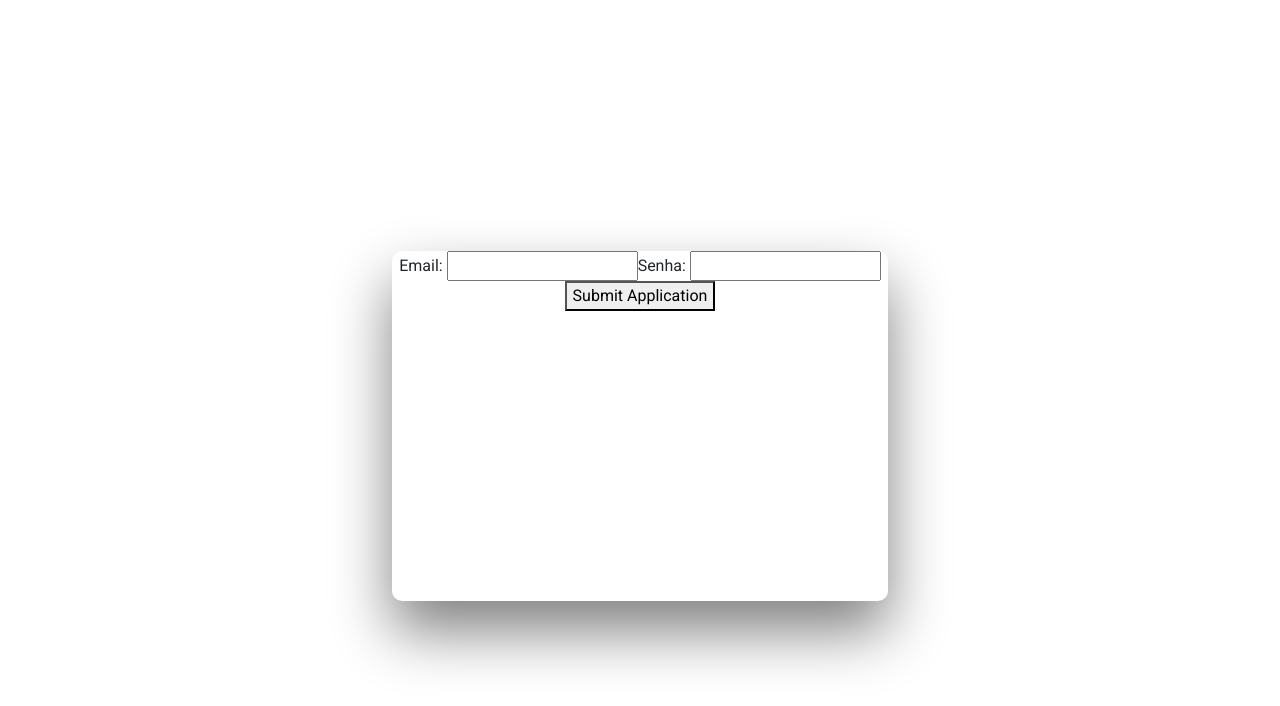
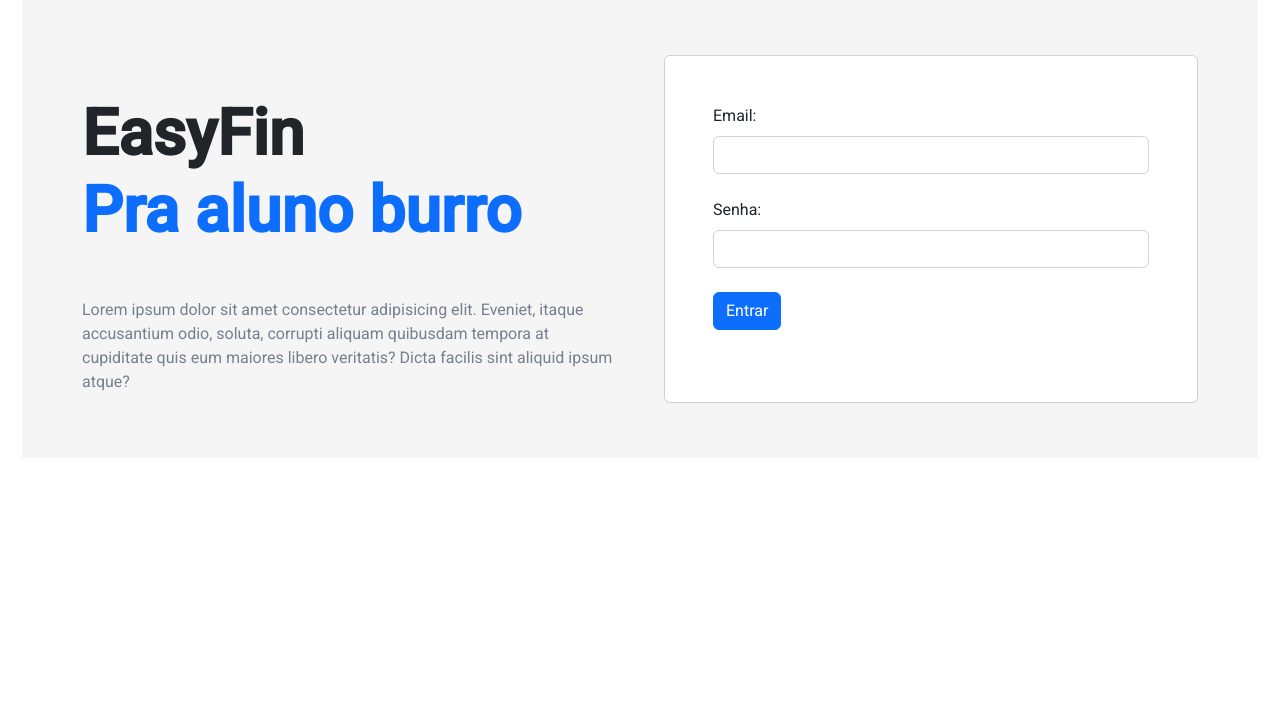
Before and after one commit to arthurrivas/spa-easy-fin, an Angular app: page /login in a window 1280 px wide. Shown: the top 706 px of the page. Built offline with nearby package versions, Linux system fonts and the light colour scheme.

Commit message:
alterado estilo da pagina

```diff
--- a/src/app/components/authenticated/base/base.component.html
+++ b/src/app/components/authenticated/base/base.component.html
@@ -1,14 +1,13 @@
 <!DOCTYPE html>
 <html lang="en">
   <head>
-  <meta charset="UTF-8">
-  <meta http-equiv="X-UA-Compatible" content="IE=edge">
-  <meta name="viewport" content="width=device-width, initial-scale=1.0">
+    <meta charset="UTF-8" />
+    <meta http-equiv="X-UA-Compatible" content="IE=edge" />
+    <meta name="viewport" content="width=device-width, initial-scale=1.0" />
     <title>Easy-fin</title>
   </head>
   <body>
-
-  <mat-sidenav-container  class="sidenav-container">
+    <mat-sidenav-container class="sidenav-container">
       <mat-sidenav #sidenav mode="side" [(opened)]="opened" class="mat-sidenav">
         <mat-list-item routerLink="/profile">
           <p>Meu perfil</p>
@@ -19,15 +18,21 @@
       </mat-sidenav>
 
       <mat-sidenav-content>
-      <mat-toolbar class="mat-toolbar">
-        <button (click)="opened= !opened"><mat-icon>menu</mat-icon></button>
+        <mat-toolbar class="navbar navbar-light bg-light justify-content-between">
+          <button class="btn btn-light" (click)="opened = !opened">
+            <!-- <mat-icon>menu</mat-icon> -->
+            menu
+          </button>
+          <div class="form-inline my-2 my-lg-0">
+            <button type="button" class="btn btn-secondary">Sair</button>
+          </div>
         </mat-toolbar>
         <div class="main-router">
           <router-outlet></router-outlet>
         </div>
       </mat-sidenav-content>
 
-   --></mat-sidenav-container>
-
+      --></mat-sidenav-container
+    >
   </body>
 </html>
--- a/src/app/components/authenticated/profile/profile.component.ts
+++ b/src/app/components/authenticated/profile/profile.component.ts
@@ -1,6 +1,6 @@
 import { Component, OnInit } from '@angular/core';
-import { UserModel } from 'src/app/models/user-model';
-import { AuthService } from 'src/app/service/Auth.service';
+import { UserModel } from 'app/models/user-model';
+import { AuthService } from 'app/service/Auth.service';
 
 @Component({
   selector: 'app-profile',
--- a/src/app/components/open/base/base.component.html
+++ b/src/app/components/open/base/base.component.html
@@ -7,7 +7,7 @@
     <title>Easy-fin</title>
   </head>
   <body>
-    <div class="main-router">
+    <div>
       <router-outlet></router-outlet>
     </div>
   </body>
--- a/src/app/components/open/login/login.component.css
+++ b/src/app/components/open/login/login.component.css
@@ -1,33 +1,7 @@
-
 .main-content{
     display: flex;
     justify-content: center;
     align-items: center;
-
+    margin: 0;
+    height: 100%;
 }
-.content-form {
-    border-radius: 10px;
-    background: #fff;
-    box-shadow: 0 30px 60px 0 gray;
-    text-align: center;
-    width: 45%;
-    height: 350px;
-    transition: all 0.5s ease-in-out;
-}
- .content-form :hover{
-    box-shadow: 0 30px 60px e Orgb(54, 54, 54);
- }
-
-.input-login {
-    background-color: #f6f6f6;
-    border: none;
-    color: #ded;
-    padding: 15px 0px;
-    text-align: center;
-    font-size: 16px;
-    margin: 5px;
-    width: 90%;
-    border: 2px solid #f6f6f6;
-    transition: all 0.5s ease-in-out;
-    border-radius: 5px 5px 5px 5px;
-}
--- a/src/app/components/open/login/login.component.html
+++ b/src/app/components/open/login/login.component.html
@@ -1,16 +1,87 @@
+<div class="main-content">
+  <section>
+    <!-- Jumbotron -->
+    <div
+      class="px-4 py-5 px-md-5 text-center text-lg-start"
+      style="background-color: hsl(0, 0%, 96%)"
+    >
+      <div class="container">
+        <div class="row gx-lg-5 align-items-center">
+          <div class="col-lg-6 mb-5 mb-lg-0">
+            <h1 class="my-5 display-3 fw-bold ls-tight">
+              EasyFin <br />
+              <span class="text-primary">Pra aluno burro</span>
+            </h1>
+            <p style="color: hsl(217, 10%, 50.8%)">
+              Lorem ipsum dolor sit amet consectetur adipisicing elit. Eveniet,
+              itaque accusantium odio, soluta, corrupti aliquam quibusdam
+              tempora at cupiditate quis eum maiores libero veritatis? Dicta
+              facilis sint aliquid ipsum atque?
+            </p>
+          </div>
 
-<body class="main-content">
-  <form class="content-form " *ngIf="loginForm" [formGroup]="loginForm" (ngSubmit)="submitLogin()">
+          <div class="col-lg-6 mb-5 mb-lg-0">
+            <div class="card">
+              <div class="card-body py-5 px-md-5">
+                <form
+                  *ngIf="loginForm"
+                  [formGroup]="loginForm"
+                  (ngSubmit)="submitLogin()"
+                >
+                  <!-- Email input -->
+                  <div class="form-outline mb-4">
+                    <label for="input-email" class="form-label"> Email: </label>
+                    <input
+                      id="input-email"
+                      class="form-control"
+                      type="text"
+                      formControlName="email"
+                    />
+                  </div>
+                  <!-- Password input -->
+                  <div class="form-outline mb-4">
+                    <label for="input-password" class="form-label">
+                      Senha:
+                    </label>
+                    <input
+                      id="input-password"
+                      class="form-control"
+                      type="text"
+                      formControlName="password"
+                    />
+                  </div>
+                  <!-- 2 column grid layout for inline styling -->
+                  <!-- TODO : ADICIONAR FUNCIONALIDADES -->
+                  <!-- <div class="row mb-4">
+                    <div class="col d-flex justify-content-center">
+                      <div class="form-check">
+                        <input
+                          class="form-check-input"
+                          type="checkbox"
+                          value=""
+                          id="form2Example31"
+                          checked
+                        />
+                        <label class="form-check-label" for="form2Example31">
+                          Remember me
+                        </label>
+                      </div>
+                    </div>
 
-    <label>
-      Email:
-      <input type="text" formControlName="email">
-    </label>
-  <label>
-      Senha:
-      <input type="text" formControlName="password">
-    </label>
-  <button type="submit">Submit Application</button>
-  </form>
-
-</body>
+                    <div class="col">
+                      <a href="#!">Forgot password?</a>
+                    </div>
+                  </div> -->
+                  <!-- Submit button -->
+                  <button type="submit" class="btn btn-primary btn-block mb-4">
+                    Entrar
+                  </button>
+                </form>
+              </div>
+            </div>
+          </div>
+        </div>
+      </div>
+    </div>
+  </section>
+</div>
--- a/src/app/components/open/login/login.component.ts
+++ b/src/app/components/open/login/login.component.ts
@@ -1,8 +1,8 @@
 import { Component, OnInit } from '@angular/core';
 import { FormBuilder, FormGroup, Validators } from '@angular/forms';
 import { Router } from '@angular/router';
-import { LoginModel } from 'src/app/models/login-model';
-import { AuthService } from 'src/app/service/Auth.service';
+import { LoginModel } from 'app/models/login-model';
+import { AuthService } from 'app/service/Auth.service';
 
 @Component({
   selector: 'app-login',
--- a/src/app/service/Auth.service.ts
+++ b/src/app/service/Auth.service.ts
@@ -1,7 +1,7 @@
 import { HttpClient } from '@angular/common/http';
 import { Injectable } from '@angular/core';
-import { environment } from 'src/environments/environment';
-import { LoginModel } from 'src/app/models/login-model';
+import { environment } from 'environments/environment';
+import { LoginModel } from 'app/models/login-model';
 import { Router } from '@angular/router';
 
 @Injectable({
--- a/src/app/store/user-store.config.ts
+++ b/src/app/store/user-store.config.ts
@@ -1,5 +1,5 @@
 import { Injectable } from '@angular/core';
-import { STORAGE_KEYS } from 'src/config/storage-keys';
+import { STORAGE_KEYS } from 'config/storage-keys';
 import { UserModel } from '../models/user-model';
 
 @Injectable()
--- a/tsconfig.json
+++ b/tsconfig.json
@@ -2,7 +2,7 @@
 {
   "compileOnSave": false,
   "compilerOptions": {
-    "baseUrl": "./",
+    "baseUrl": "src",
     "outDir": "./dist/out-tsc",
     "forceConsistentCasingInFileNames": true,
     "strict": true,
```
Lines whose indentation alone changed are shown as unchanged.
